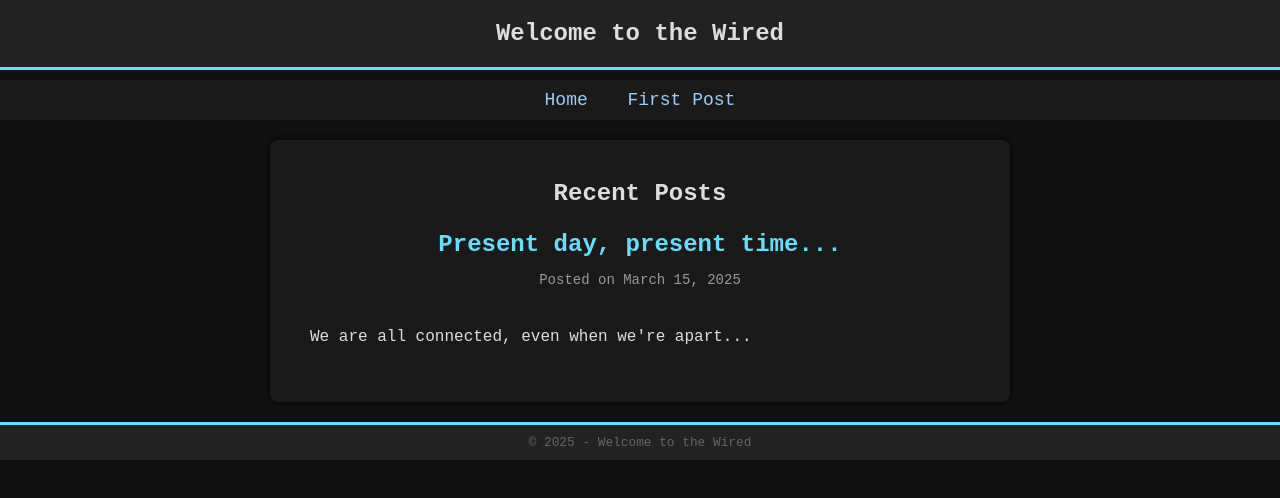
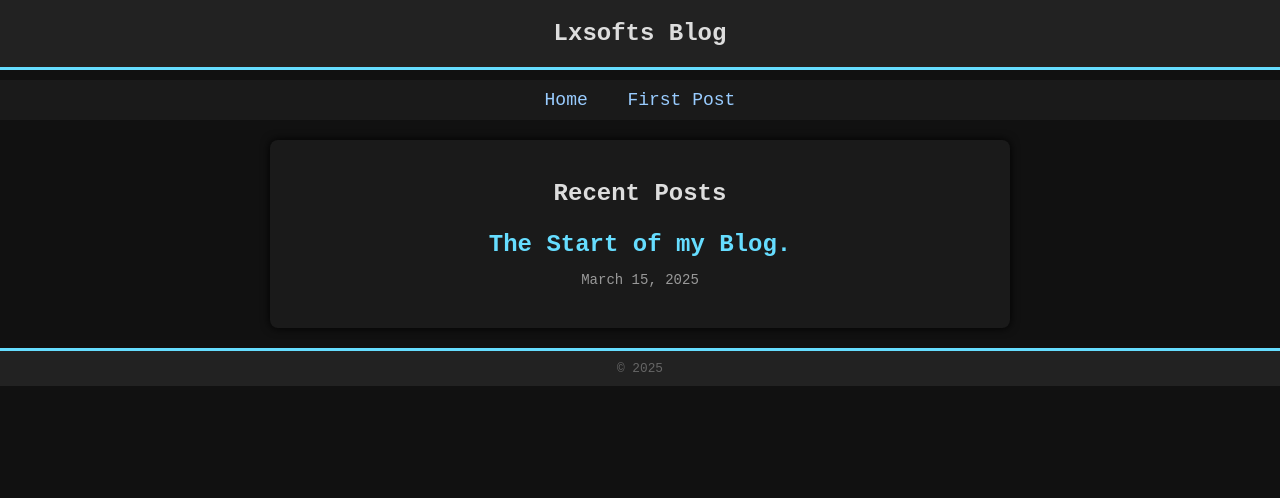
Before and after one commit to Lxsoftroxs/Lxsoftblog, a plain HTML site: page index.html in a window 1280 px wide. Drawn offline with Linux system fonts and the light colour scheme.

Commit message:
Update index.html

```diff
--- a/index.html
+++ b/index.html
@@ -3,12 +3,12 @@
 <head>
     <meta charset="UTF-8">
     <meta name="viewport" content="width=device-width, initial-scale=1.0">
-    <title>Welcome to the Wired</title>
+    <title>Lxsoft's Blog</title>
     <link rel="stylesheet" href="style.css">
 </head>
 <body>
     <header>
-        Welcome to the Wired
+       Lxsofts Blog
     </header>
     <nav>
         <a href="index.html">Home</a>
@@ -17,13 +17,12 @@
     <main>
         <h2>Recent Posts</h2>
         <div class="post">
-            <h3 class="post-title"><a href="post1.html">Present day, present time...</a></h3>
-            <p class="post-meta">Posted on March 15, 2025</p>
-            <p class="post-content">We are all connected, even when we're apart...</p>
+            <h3 class="post-title"><a href="post1.html">The Start of my Blog.</a></h3>
+            <p class="post-meta">March 15, 2025</p>
         </div>
     </main>
     <footer>
-        &copy; 2025 - Welcome to the Wired
+        &copy; 2025
     </footer>
 </body>
 </html>
```
